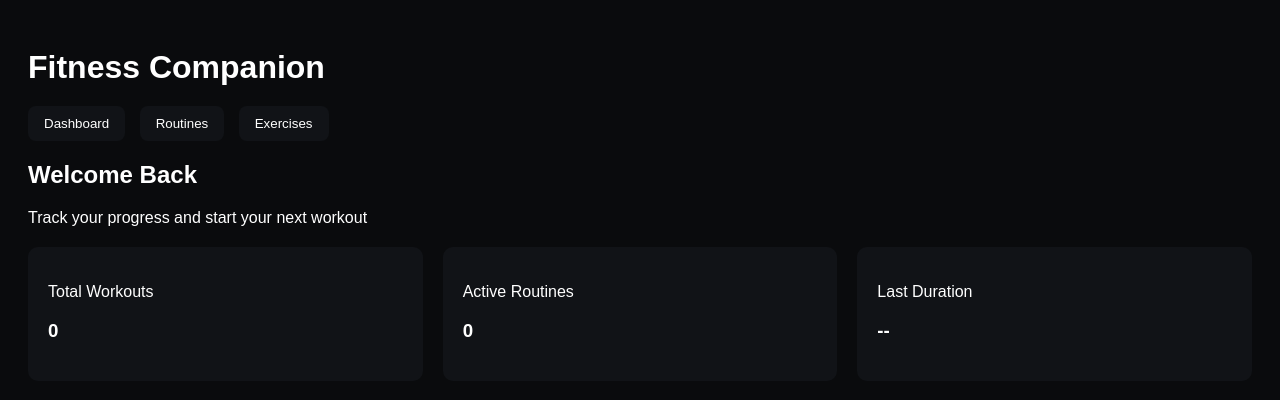
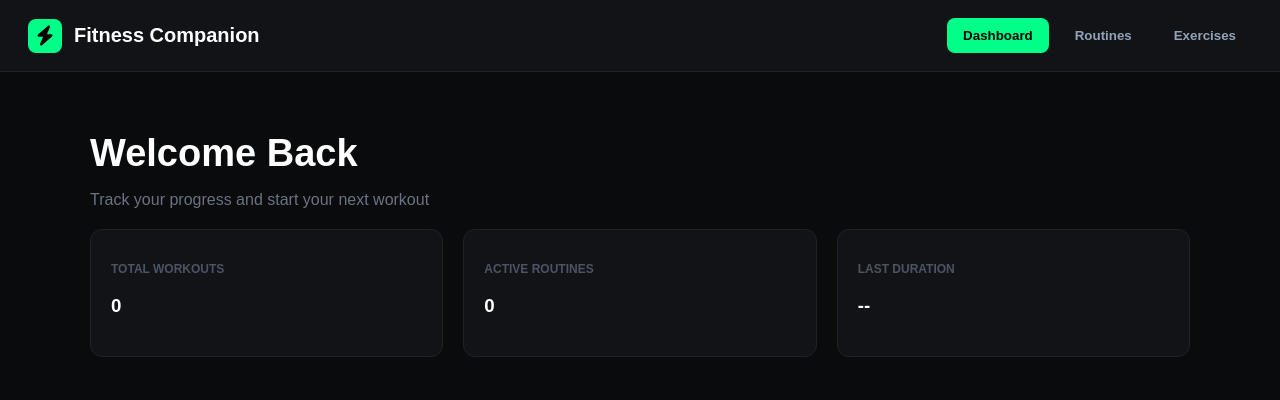
Before and after one commit to kavinghty/Fitness-Companion-DTE-Final-Assesment, a Flask app: page / in a window 1280 px wide. Shown: the top 400 px of the page. Run offline with Flask 3, Linux system fonts and the light colour scheme; data that the repository does not hold is empty.

Commit message:
improved layout with navbar and styled sections

```diff
--- a/static/script.js
+++ b/static/script.js
@@ -1,19 +1,28 @@
 function showPage(pageId) {
     const pages = document.querySelectorAll(".page");
-    pages.forEach(p => p.style.display = "none");
+    const buttons = document.querySelectorAll(".nav-btn");
 
-    document.getElementById(pageId).style.display = "block";
+    pages.forEach(page => page.classList.remove("active"));
+    buttons.forEach(button => button.classList.remove("active"));
+
+    document.getElementById(pageId).classList.add("active");
+
+    buttons.forEach(button => {
+        if (button.textContent.toLowerCase() === pageId) {
+            button.classList.add("active");
+        }
+    });
 }
 
 let routines = [];
 
 function toggleForm() {
     const form = document.getElementById("routine-form");
-    form.style.display = form.style.display === "none" ? "block" : "none";
+    form.classList.toggle("hidden");
 }
 
 function addRoutine() {
-    const name = document.getElementById("routine-name").value;
+    const name = document.getElementById("routine-name").value.trim();
 
     if (name === "") return;
 
@@ -26,8 +35,12 @@ function renderRoutines() {
     const list = document.getElementById("routine-list");
     list.innerHTML = "";
 
-    routines.forEach(r => {
-        list.innerHTML += `<p>${r}</p>`;
+    routines.forEach((routine, index) => {
+        list.innerHTML += `
+            <div class="routine-item">
+                <p>${routine}</p>
+            </div>
+        `;
     });
 }
 
--- a/static/styles.css
+++ b/static/styles.css
@@ -1,32 +1,90 @@
 body {
+    margin: 0;
     background-color: #0a0b0d;
     color: white;
-    font-family: Arial;
-    padding: 20px;
+    font-family: Arial, sans-serif;
 }
 
-button {
-    margin-right: 10px;
+.navbar {
+    background-color: #111317;
+    border-bottom: 1px solid #1f2228;
+    padding: 18px 28px;
+    display: flex;
+    justify-content: space-between;
+    align-items: center;
+}
+
+.logo {
+    display: flex;
+    align-items: center;
+    gap: 12px;
+    font-size: 20px;
+    font-weight: bold;
+}
+
+.logo-box {
+    width: 34px;
+    height: 34px;
+    background-color: #00ff88;
+    color: black;
+    border-radius: 8px;
+    display: flex;
+    justify-content: center;
+    align-items: center;
+}
+
+.nav {
+    display: flex;
+    gap: 10px;
+}
+
+.nav-btn {
+    background: transparent;
+    border: none;
+    color: #94a3b8;
     padding: 10px 16px;
+    border-radius: 8px;
     cursor: pointer;
+    font-weight: bold;
+}
+
+.nav-btn.active {
+    background-color: #00ff88;
+    color: black;
+}
+
+.green-btn {
+    background-color: #00ff88;
+    color: black;
     border: none;
+    padding: 10px 16px;
     border-radius: 8px;
-    background-color: #111317;
-    color: white;
+    font-weight: bold;
+    cursor: pointer;
+}
+
+.container {
+    max-width: 1100px;
+    margin: auto;
+    padding: 35px 20px;
 }
 
 .page {
     display: none;
-    margin-top: 20px;
 }
 
-.nav {
-    margin-top: 20px;
-    margin-bottom: 20px;
+.page.active {
+    display: block;
 }
 
 h1 {
-    margin-bottom: 10px;
+    font-size: 38px;
+    margin-bottom: 8px;
+}
+
+.subtitle {
+    color: #6b7280;
+    margin-bottom: 20px;
 }
 
 .cards {
@@ -37,21 +95,54 @@ h1 {
 
 .card {
     background-color: #111317;
+    border: 1px solid #1f2228;
     padding: 20px;
-    border-radius: 10px;
+    border-radius: 12px;
     flex: 1;
 }
 
-input {
-    padding: 8px;
-    margin-right: 10px;
-    border-radius: 5px;
-    border: none;
+.label {
+    color: #4b5563;
+    font-size: 12px;
+    font-weight: bold;
+    text-transform: uppercase;
 }
 
-#routine-list p {
+.top-row {
+    display: flex;
+    justify-content: space-between;
+    align-items: flex-start;
+    gap: 15px;
+    margin-bottom: 20px;
+}
+
+.form-box {
     background-color: #111317;
+    border: 1px solid #1f2228;
+    padding: 20px;
+    border-radius: 12px;
+    margin-bottom: 20px;
+}
+
+input {
+    width: 100%;
+    box-sizing: border-box;
+    padding: 10px;
+    margin-bottom: 10px;
+    border-radius: 8px;
+    border: none;
+    background-color: #1a1d23;
+    color: white;
+}
+
+.hidden {
+    display: none;
+}
+
+#routine-list .routine-item {
+    background-color: #111317;
+    border: 1px solid #1f2228;
     padding: 15px;
-    border-radius: 8px;
+    border-radius: 10px;
     margin-top: 10px;
 }
--- a/templates/index.html
+++ b/templates/index.html
@@ -3,57 +3,70 @@
 <head>
     <title>Fitness Companion</title>
     <link rel="stylesheet" href="{{ url_for('static', filename='styles.css') }}">
+    <link href="https://cdnjs.cloudflare.com/ajax/libs/font-awesome/6.0.0/css/all.min.css" rel="stylesheet">
 </head>
 <body>
 
-    <h1>Fitness Companion</h1>
+    <header class="navbar">
+        <div class="logo">
+            <div class="logo-box">
+                <i class="fas fa-bolt"></i>
+            </div>
+            <span>Fitness Companion</span>
+        </div>
 
         <div class="nav">
-        <button onclick="showPage('dashboard')">Dashboard</button>
-        <button onclick="showPage('routines')">Routines</button>
-        <button onclick="showPage('exercises')">Exercises</button>
+            <button class="nav-btn active" onclick="showPage('dashboard')">Dashboard</button>
+            <button class="nav-btn" onclick="showPage('routines')">Routines</button>
+            <button class="nav-btn" onclick="showPage('exercises')">Exercises</button>
         </div>
+    </header>
 
-    <div id="dashboard" class="page" style="display: block;">
-        <h2>Welcome Back</h2>
-        <p>Track your progress and start your next workout</p>
+    <main class="container">
+        <div id="dashboard" class="page active">
+            <h1>Welcome Back</h1>
+            <p class="subtitle">Track your progress and start your next workout</p>
 
             <div class="cards">
                 <div class="card">
-                <p>Total Workouts</p>
+                    <p class="label">Total Workouts</p>
                     <h3>0</h3>
                 </div>
 
                 <div class="card">
-                <p>Active Routines</p>
+                    <p class="label">Active Routines</p>
                     <h3>0</h3>
                 </div>
 
                 <div class="card">
-                <p>Last Duration</p>
+                    <p class="label">Last Duration</p>
                     <h3>--</h3>
                 </div>
             </div>
         </div>
 
         <div id="routines" class="page">
-        <h2>Routine Library</h2>
-        <p>Manage your workout routines</p>
+            <div class="top-row">
+                <div>
+                    <h1>Routine Library</h1>
+                    <p class="subtitle">Manage your workout routines</p>
+                </div>
+                <button class="green-btn" onclick="toggleForm()">Create Routine</button>
+            </div>
 
-        <button onclick="toggleForm()">Create Routine</button>
-
-        <div id="routine-form" style="display: none; margin-top: 20px;">
+            <div id="routine-form" class="form-box hidden">
                 <input type="text" id="routine-name" placeholder="Routine name">
-            <button onclick="addRoutine()">Save</button>
+                <button class="green-btn" onclick="addRoutine()">Save</button>
             </div>
 
             <div id="routine-list"></div>
         </div>
 
         <div id="exercises" class="page">
-        <h2>Exercise Database</h2>
-        <p>Browse different movements</p>
+            <h1>Exercise Database</h1>
+            <p class="subtitle">Browse different movements</p>
         </div>
+    </main>
 
     <script src="{{ url_for('static', filename='script.js') }}"></script>
 </body>
```
Lines whose indentation alone changed are shown as unchanged.
